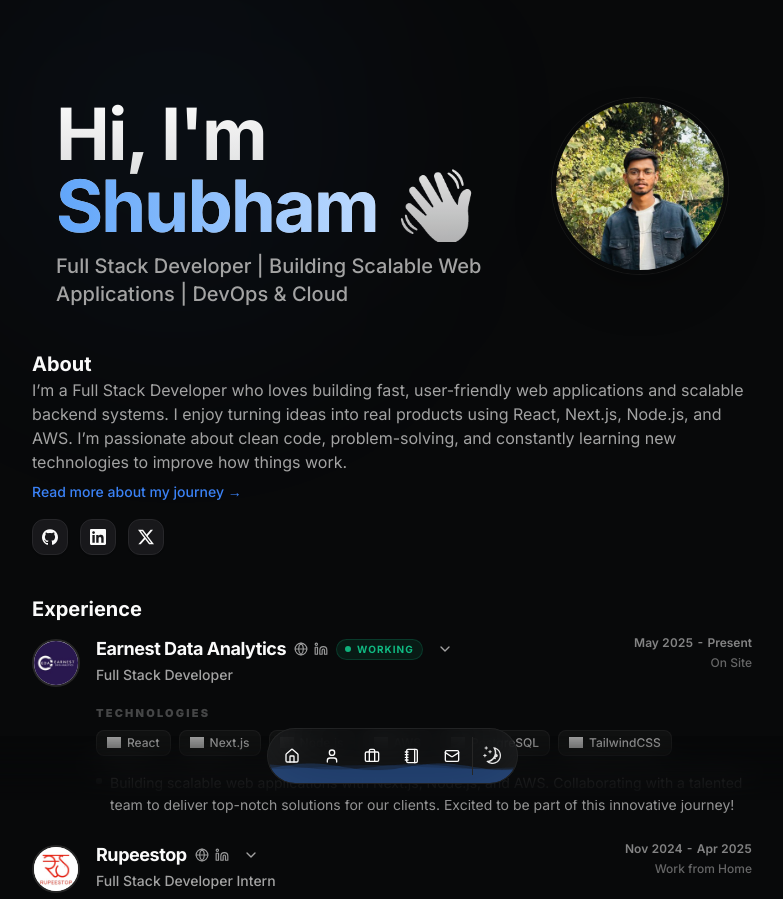
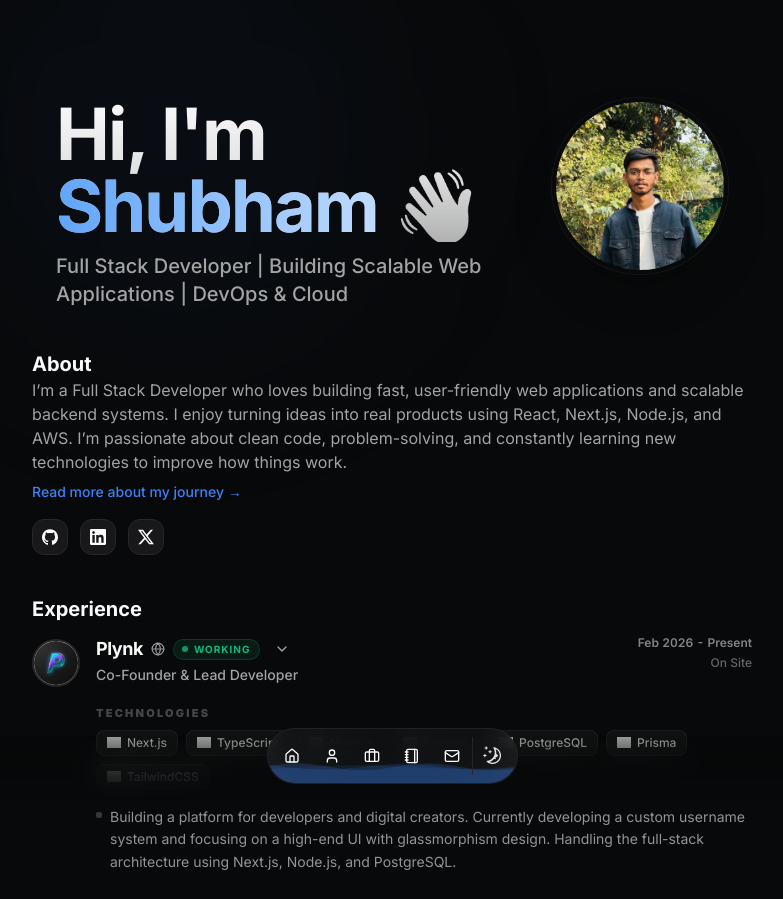
Before and after one commit to Shubham071122/my-portfolio, a Next.js app: page / in a window 1280 px wide. Shown: the top 899 px of the page, without its empty margins (248-1031 px from the left). Built offline with nearby package versions, Linux system fonts and the light colour scheme; grey boxes are pictures that could not be loaded.

Commit message:
feat: add Plynk project entry and update Earnest Data Analytics experience details

```diff
--- a/src/data/resume.tsx
+++ b/src/data/resume.tsx
@@ -90,6 +90,19 @@ export const DATA = {
 
   work: [
     {
+      company: "Plynk",
+      href: "https://plynk.in",
+      badges: ["Active Development", "Beta"],
+      location: "Self-Project",
+      title: "Co-Founder & Lead Developer",
+      logoUrl: "/plynk.png",
+      start: "Feb 2026",
+      end: "Present",
+      description:
+        "Building a platform for developers and digital creators. Currently developing a custom username system and focusing on a high-end UI with glassmorphism design. Handling the full-stack architecture using Next.js, Node.js, and PostgreSQL.",
+      technologies: ["Next.js", "TypeScript", "Node.js", "Express", "PostgreSQL", "Prisma", "TailwindCSS"],
+    },
+    {
       company: "Earnest Data Analytics",
       href: "https://earnestdata-analytics.in/",
       badges: [],
@@ -97,11 +110,11 @@ export const DATA = {
       title: "Full Stack Developer",
       logoUrl: "/earnest.jpeg",
       start: "May 2025",
-      end: "Present",
+      end: "Mar 2026",
       linkedinHref: "https://www.linkedin.com/company/earnest-data-analytics/",
-      technologies: ["React", "Next.js", "Node.js", "AWS", "PostgreSQL", "TailwindCSS"],
+      technologies: ["React", "Next.js", "TypeScript", "Node.js", "Express", "PostgreSQL", "AWS", "TailwindCSS", "GitHub Actions"],
       description:
-        "Building scalable web applications with Next.js, Node.js, and AWS. Collaborating with a talented team to deliver top-notch solutions for our clients. Excited to be part of this innovative journey!",
+        "Delivered production ready features for a live application, contributing to ~20% improvement in user engagement.\nBuilt and optimized full-stack features using Next.js, TypeScript, Node.js, and Express, improving performance and reducing UI load time by ~25%.\nDesigned and integrated REST APIs, ensuring efficient data flow between frontend and backend services.\nPerformed backend testing (unit & API testing) to ensure reliability, correctness, and stability of services.\nWorked closely with frontend, backend, and design teams to ensure seamless integration and timely delivery.\nDeveloped reusable UI components and modular backend services, improving code maintainability and development speed.\nStreamlined deployments by implementing CI/CD pipelines using GitHub Actions, reducing release cycles and manual effort.",
     },
     {
       company: "Rupeestop",
```
Also changed, not shown: public/plynk.png (added).
